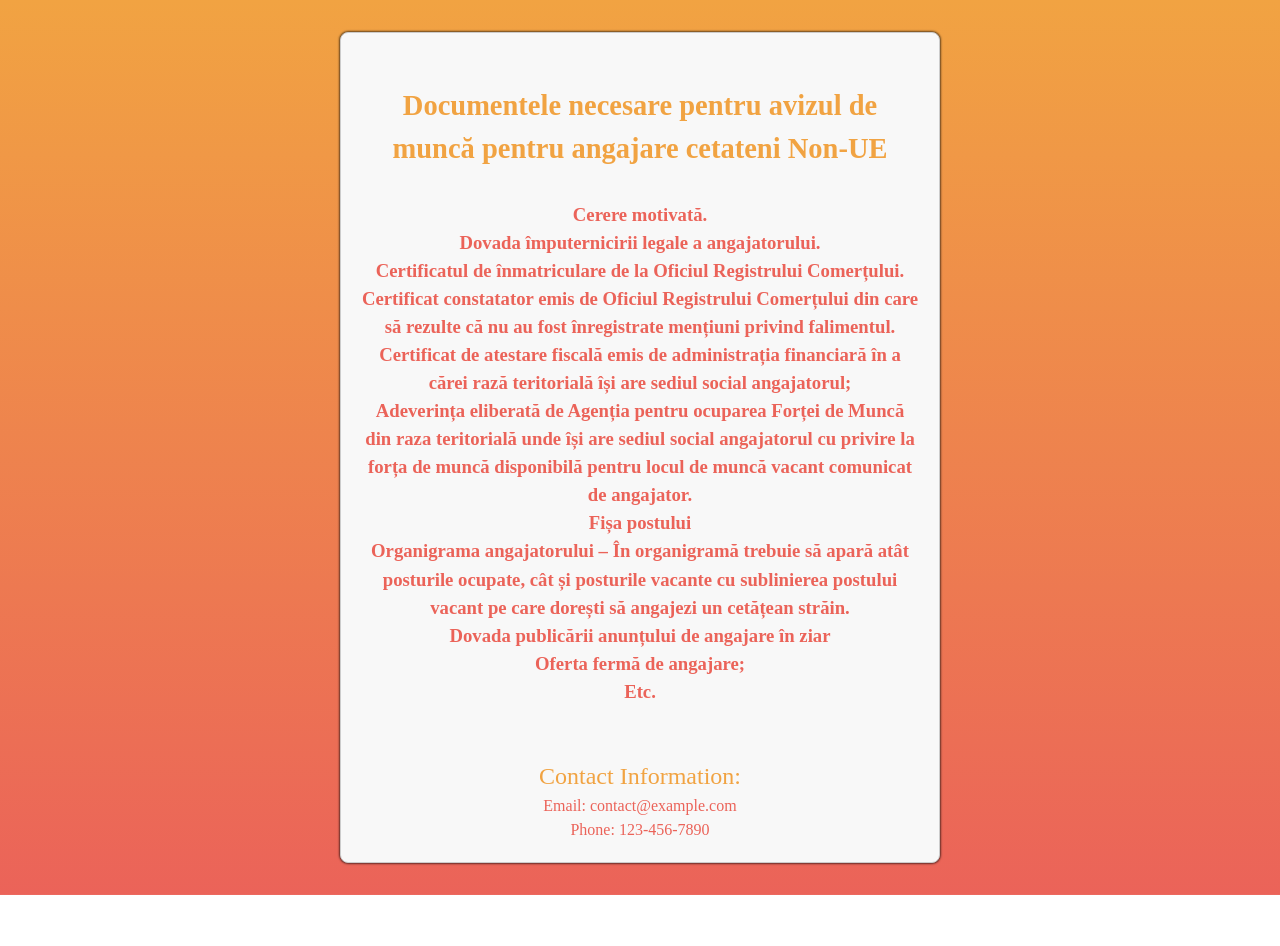
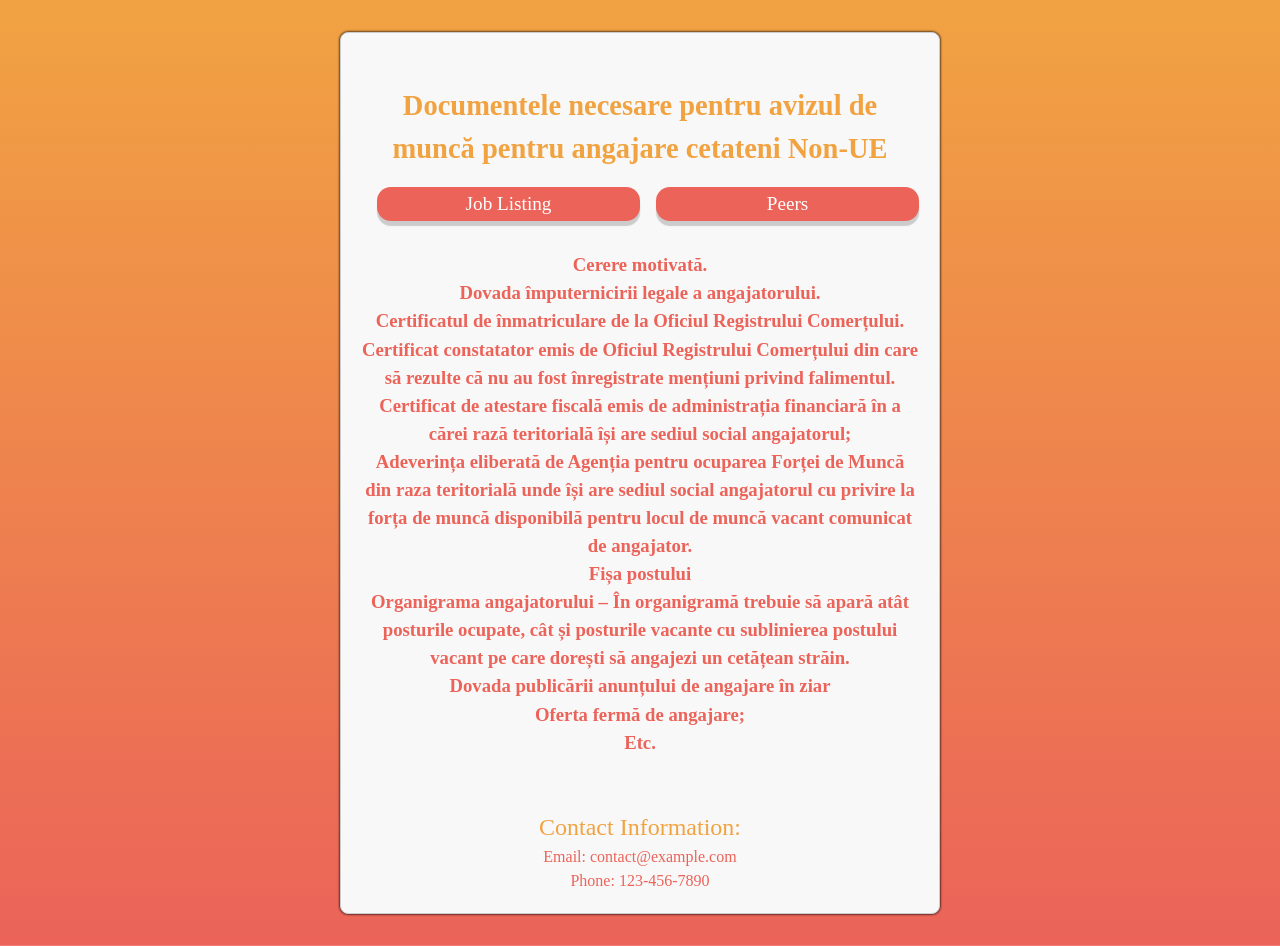
Before and after one commit to MihutMatei/wwscout2, a React (Vite) app: page /HelpfulInfo in a window 1280 px wide. Before the commit the page ends 895 px from the top, so only its background shows below. Built offline with nearby package versions, Linux system fonts and the light colour scheme; a web font is replaced by a local one.

Commit message:
Update HelpfullINfo

```diff
--- a/src/HelpfulInfo.jsx
+++ b/src/HelpfulInfo.jsx
@@ -5,6 +5,10 @@ const ShowInfo = () => {
   return (
     <div className="container width-100">
       <h2 className='font-28'>{Information.title}</h2>
+      <div className='container-box'>
+        <button className="button-menu" >Job Listing</button>
+        <button className="button-menu" >Peers</button>
+      </div>
       <div className="spacer"></div>
       <h3 className='font-20'> Cerere motivată. </h3>
       <h3 className='font-20'> Dovada împuternicirii legale a angajatorului. </h3>
@@ -29,20 +33,3 @@ const ShowInfo = () => {
 };
 
 export default ShowInfo;
-
-//
-//
-//
-//
-//
-//
-//
-//
-//
-// Copia procesului-verbal întocmit în urma selecției realizate pentru ocuparea postului vacant din care trebuie să rezulte că străinul în cauză îndeplinește condițiile de pregătire profesională și experiența în activitate, prevăzute de legislația în materie pentru ocuparea locului de muncă;
-// CV cetatean strain – acest document trebuie să conțină și declarația străinului că este apt din punct de vedere medical pentru a putea fi încadrat în muncă și are cunoștințe minime de limba română sau o limbă de circulație internațională.
-// Două fotografii ale străinului de tip 3X4.
-// Scrisori de recomandare de la foștii angajatori – dacă este cazul.
-// Cazier judiciar al străinului (din tara de domiciliu sau de resedinta);
-// Cazier judiciar al angajatorului.
-// Copia pașaportului cetățeanului străin
```
